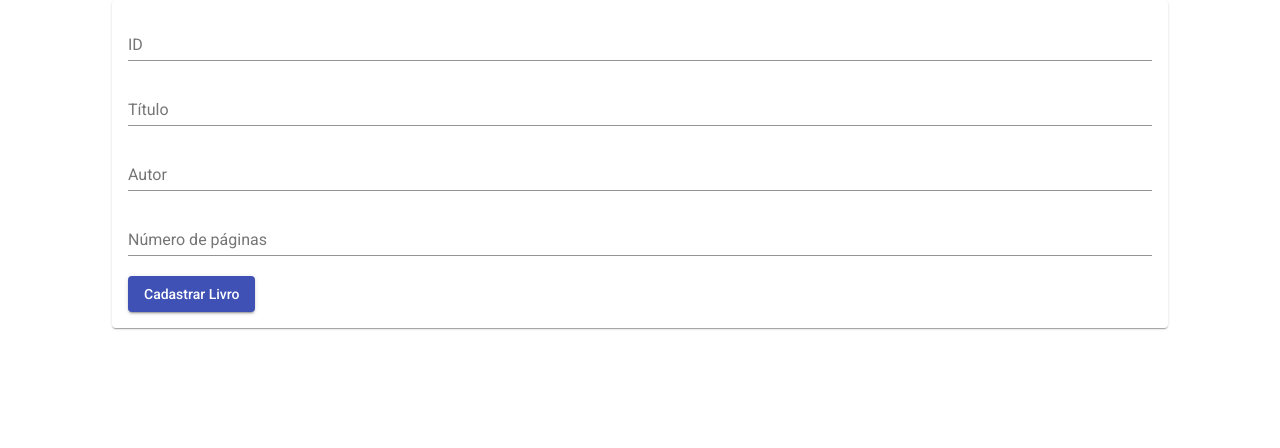
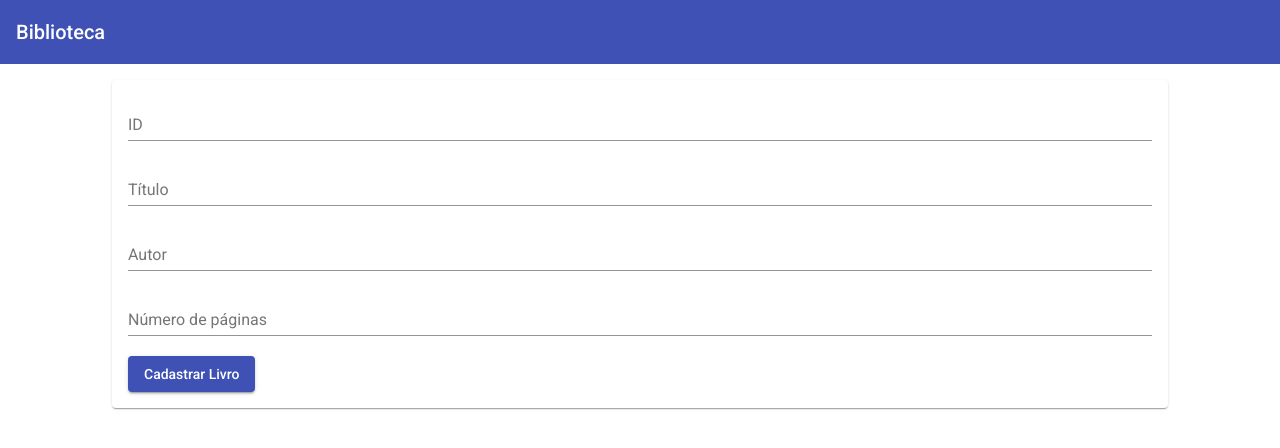
Before and after one commit to DanielScabar/projeto-lp2-t1, an Angular app: page / in a window 1280 px wide. Shown: the top 448 px of the page. Built offline with nearby package versions, Linux system fonts and the light colour scheme.

Commit message:
Componente cabecalho estilizado

```diff
--- a/src/app/app.component.css
+++ b/src/app/app.component.css
@@ -0,0 +1,3 @@
+main{
+  margin-top: 1rem; /* Relative to font-size of the root element */
+}
--- a/src/app/app.component.html
+++ b/src/app/app.component.html
@@ -1 +1,4 @@
-<app-livros-cadastro></app-livros-cadastro>
+<app-cabecalho></app-cabecalho>
+<main>
+  <app-livros-cadastro></app-livros-cadastro>
+</main>
--- a/src/app/cabecalho/cabecalho.component.html
+++ b/src/app/cabecalho/cabecalho.component.html
@@ -1 +1 @@
-<p>cabecalho works!</p>
+<mat-toolbar color="primary">Biblioteca</mat-toolbar>
```
Also changed, not shown: src/app/app.module.ts (+6 -3 lines).
